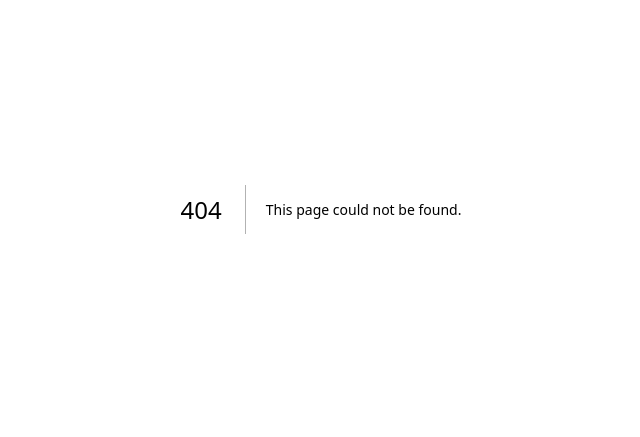
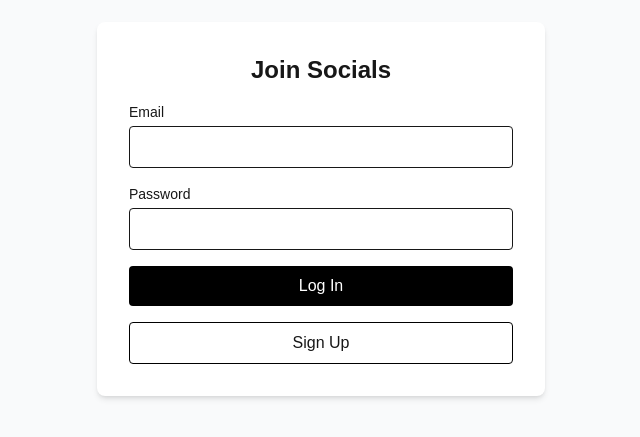
Before and after one commit to BodaPratham/socials, a Next.js app: page /login in a window 1280 px wide. Before the commit this address had no page. Shown: the part 191-628 px from the top of the page, without its empty margins (319-959 px from the left). Built offline with nearby package versions, Linux system fonts and the light colour scheme.

Commit message:
Day 4 : Signup & Login (The Production Way)

```diff
--- /dev/null
+++ b/app/auth/actions.ts
@@ -0,0 +1,31 @@
+'use server'
+
+import { revalidatePath } from 'next/cache'
+import { redirect } from 'next/navigation'
+import { createClient } from '@/utils/supabase/server'
+
+export async function login(formData: FormData) {
+  const supabase = await createClient()
+  const email = formData.get('email') as string
+  const password = formData.get('password') as string
+
+  const { error } = await supabase.auth.signInWithPassword({ email, password })
+
+  if (error) { redirect('/login?message=Could not authenticate user') }
+
+  revalidatePath('/', 'layout')
+  redirect('/dashboard')
+}
+
+export async function signup(formData: FormData) {
+  const supabase = await createClient()
+  const email = formData.get('email') as string
+  const password = formData.get('password') as string
+
+  const { error } = await supabase.auth.signUp({ email, password })
+
+  if (error) { redirect('/login?message=Could not create user') }
+
+  revalidatePath('/', 'layout')
+  redirect('/dashboard?message=Check your email to confirm')
+}
--- /dev/null
+++ b/app/login/page.tsx
@@ -0,0 +1,25 @@
+import { login, signup } from '../auth/actions'
+
+export default function LoginPage() {
+  return (
+    <div className="flex min-h-screen items-center justify-center bg-gray-50 px-4">
+      <form className="w-full max-w-md space-y-4 rounded-lg bg-white p-8 shadow-md">
+        <h1 className="text-2xl font-bold text-center">Join Socials</h1>
+        <div className="flex flex-col space-y-1">
+          <label className="text-sm font-medium">Email</label>
+          <input name="email" type="email" required className="border p-2 rounded" />
+        </div>
+        <div className="flex flex-col space-y-1">
+          <label className="text-sm font-medium">Password</label>
+          <input name="password" type="password" required className="border p-2 rounded" />
+        </div>
+        <button formAction={login} className="w-full bg-black text-white p-2 rounded hover:bg-gray-800">
+          Log In
+        </button>
+        <button formAction={signup} className="w-full border border-black p-2 rounded hover:bg-gray-100">
+          Sign Up
+        </button>
+      </form>
+    </div>
+  )
+}
--- a/package.json
+++ b/package.json
@@ -9,6 +9,8 @@
     "lint": "eslint"
   },
   "dependencies": {
+    "@supabase/ssr": "^0.8.0",
+    "@supabase/supabase-js": "^2.94.0",
     "next": "16.1.6",
     "react": "19.2.3",
     "react-dom": "19.2.3"
--- /dev/null
+++ b/utils/supabase/client.ts
@@ -0,0 +1,21 @@
+// This file is used to create a Supabase client that can be used throughout the app
+// It uses environment variables to connect to the correct Supabase project
+// Make sure to set NEXT_PUBLIC_SUPABASE_URL and NEXT_PUBLIC_SUPABASE_ANON_KEY in your .env.local file
+
+// 💡 Production Lesson: Why this structure?
+// As a beginner, you might wonder why we don't just put everything in one file.
+
+// Scalability: In a "Production" app, you want one single place (client.ts) that manages the connection. If you ever change database providers, you only have to change this one file, not 50 pages of code.
+
+// Security: Using .env.local ensures that when you eventually upload your code to GitHub, your private database keys are not public.
+
+
+import { createBrowserClient } from '@supabase/ssr'
+
+export function createClient() {
+  // This function looks at your .env.local file and connects to your specific DB
+  return createBrowserClient(
+    process.env.NEXT_PUBLIC_SUPABASE_URL!,
+    process.env.NEXT_PUBLIC_SUPABASE_ANON_KEY!
+  )
+}
--- /dev/null
+++ b/utils/supabase/server.ts
@@ -0,0 +1,25 @@
+import { createServerClient } from '@supabase/ssr'
+import { cookies } from 'next/headers'
+
+export async function createClient() {
+  const cookieStore = await cookies()
+
+  return createServerClient(
+    process.env.NEXT_PUBLIC_SUPABASE_URL!,
+    process.env.NEXT_PUBLIC_SUPABASE_ANON_KEY!,
+    {
+      cookies: {
+        getAll() { return cookieStore.getAll() },
+        setAll(cookiesToSet) {
+          try {
+            cookiesToSet.forEach(({ name, value, options }) =>
+              cookieStore.set(name, value, options)
+            )
+          } catch {
+            // This can be ignored if you have middleware refreshing sessions
+          }
+        },
+      },
+    }
+  )
+}
```
Also changed, not shown: 2 other files (tests, documents, lock files or other folders).
